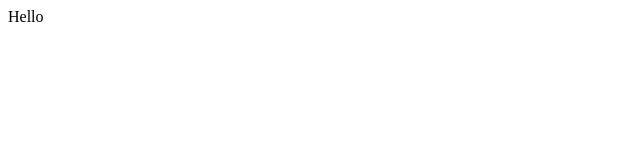
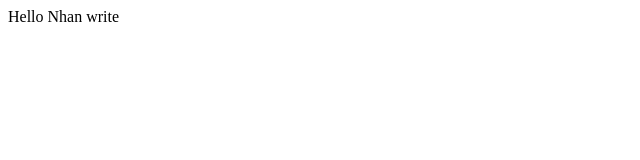
Before and after one commit to tn9th8/git-tester, a plain HTML site: page index.html in a window 1280 px wide. Shown: the full height of the page, 0-640 px from the left. Drawn offline with Linux system fonts and the light colour scheme.

Commit message:
edit index 1

```diff
--- a/index.html
+++ b/index.html
@@ -8,6 +8,8 @@
 
 <body>
     Hello
+
+    Nhan write
 </body>
 
 </html>
```
